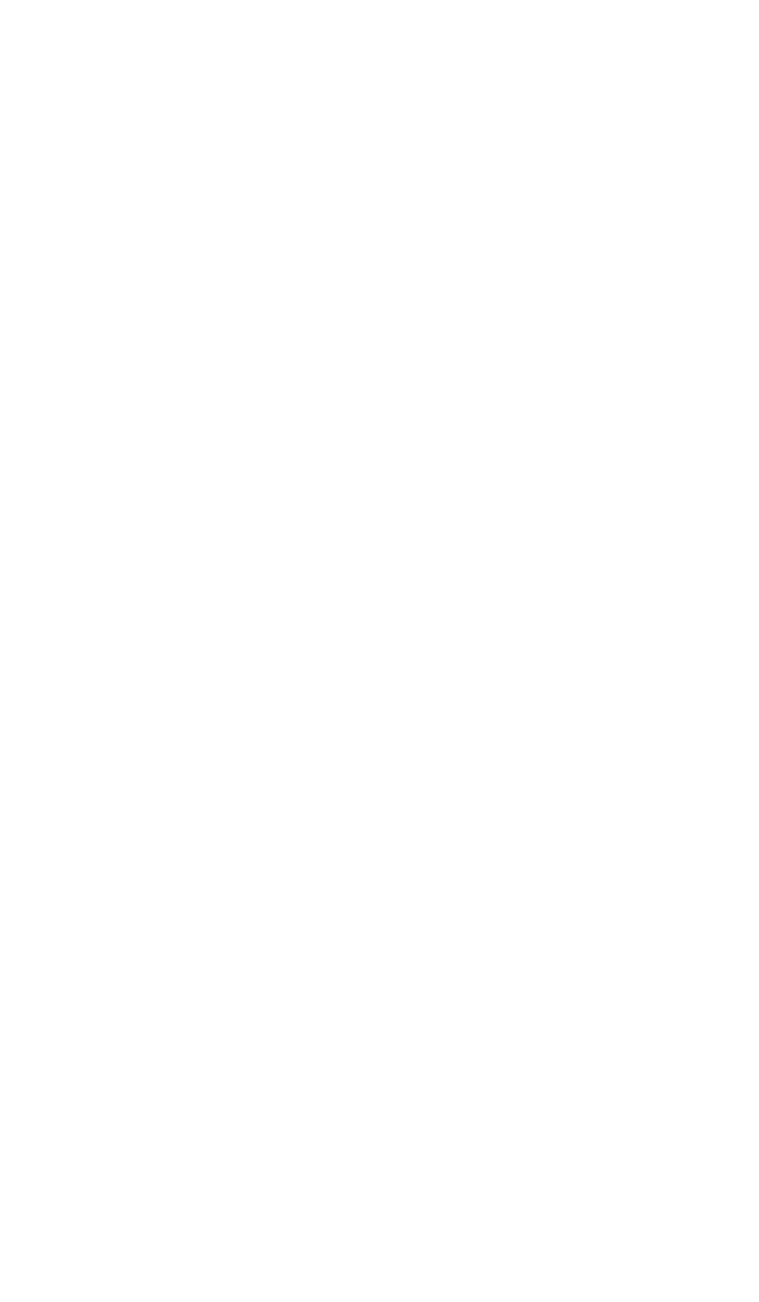
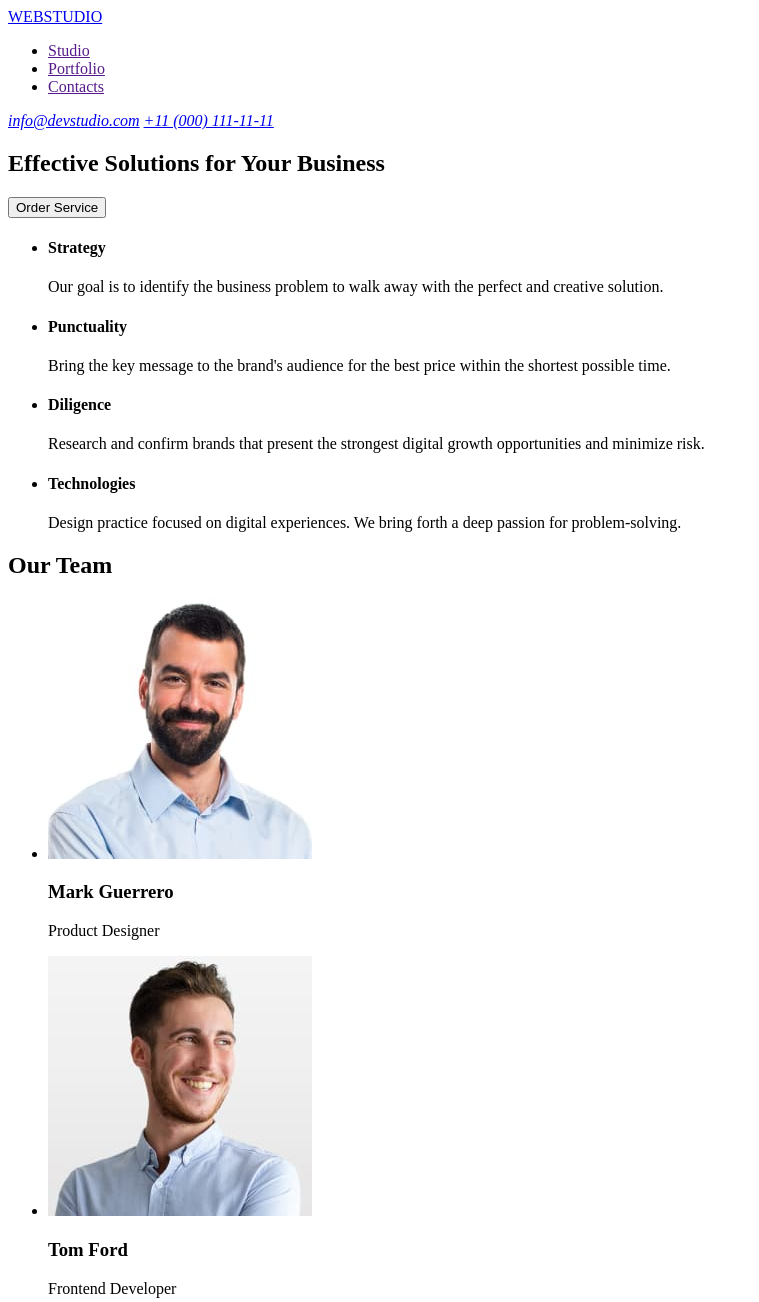
Before and after one commit to IgoGra74/goit-markup-hw-01, a plain HTML site: page index.html in a window 1280 px wide. Shown: the top 1302 px of the page, without its empty margins (0-759 px from the left). Before the commit the page ends 800 px from the top, so only its background shows below. Drawn offline with Linux system fonts and the light colour scheme.

Commit message:
crteate images
modified index.html
added folder smages

```diff
--- a/index.html
+++ b/index.html
@@ -7,10 +7,114 @@
   </head>
   <body>
     <!--Header  -->
-    <header></header>
+    <header>
+      <a href="/">WEBSTUDIO</a>
+      <nav>
+        <ul>
+          <li><a href="">Studio</a></li>
+          <li><a href="">Portfolio</a></li>
+          <li><a href="">Contacts</a></li>
+        </ul>
+      </nav>
+      <address>
+        <a href="mailto:info@devstudio.com">info@devstudio.com</a>
+        <a href="tel:+11(000)1111111">+11 (000) 111-11-11</a>
+      </address>
+    </header>
     <!-- Main -->
-    <main></main>
+    <main>
+      <!-- Dark-big-section -->
+      <section>
+        <h1>Effective Solutions for Your Business</h1>
+        <button type="button">Order Service</button>
+      </section>
+      <!-- Section-1 -->
+      <section>
+        <ul>
+          <li>
+            <h4>Strategy</h4>
+            <p>
+              Our goal is to identify the business problem to walk away with the
+              perfect and creative solution.
+            </p>
+          </li>
+          <li>
+            <h4>Punctuality</h4>
+            <p>
+              Bring the key message to the brand's audience for the best price
+              within the shortest possible time.
+            </p>
+          </li>
+          <li>
+            <h4>Diligence</h4>
+            <p>
+              Research and confirm brands that present the strongest digital
+              growth opportunities and minimize risk.
+            </p>
+          </li>
+          <li>
+            <h4>Technologies</h4>
+            <p>
+              Design practice focused on digital experiences. We bring forth a
+              deep passion for problem-solving.
+            </p>
+          </li>
+        </ul>
+      </section>
+      <!-- Section-2 -->
+      <section>
+        <h2>Our Team</h2>
+        <ul>
+          <li>
+            <img
+              src="./images/img1.jpg"
+              width="264"
+              height="260"
+              alt="foto Mark Guerrero"
+            />
+            <h3>Mark Guerrero</h3>
+            <p>Product Designer</p>
+          </li>
+          <li>
+            <img
+              src="./images/img2.jpg"
+              width="264"
+              height="260"
+              alt="foto Tom Ford"
+            />
+            <h3>Tom Ford</h3>
+            <p>Frontend Developer</p>
+          </li>
+          <li>
+            <img
+              src="./images/img3.jpg"
+              width="264"
+              height="260"
+              alt="foto Camila Garcia"
+            />
+            <h3>Camila Garcia</h3>
+            <p>Marketing</p>
+          </li>
+          <li>
+            <img
+              src="./images/img4.jpg"
+              width="264"
+              height="260"
+              alt="foto Daniel Wilson"
+            />
+            <h3>Daniel Wilson</h3>
+            <p>UI Designer</p>
+          </li>
+        </ul>
+      </section>
+    </main>
     <!-- Footer -->
-    <footer></footer>
+    <footer>
+      <a href="/">WEBSTUDIO</a>
+      <p>
+        Increase the flow of customers and sales for your business with digital
+        marketing & growth solutions.
+      </p>
+    </footer>
   </body>
 </html>
```
Also changed, not shown: images/img1.jpg (added), images/img2.jpg (added), images/img3.jpg (added), images/img4.jpg (added).
